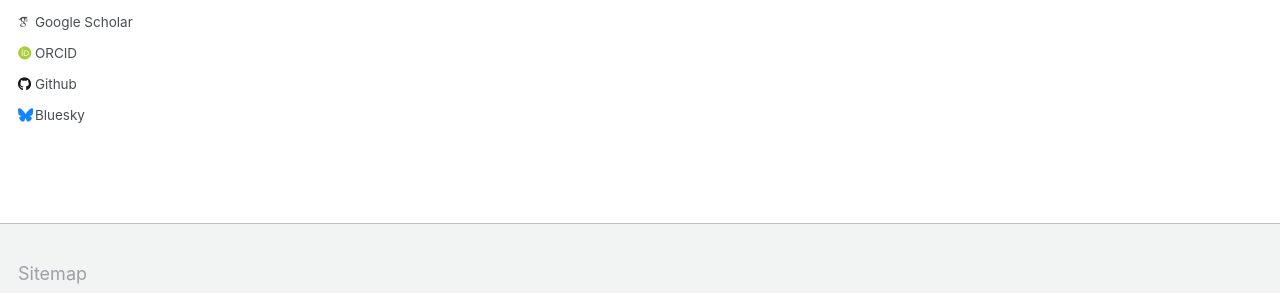
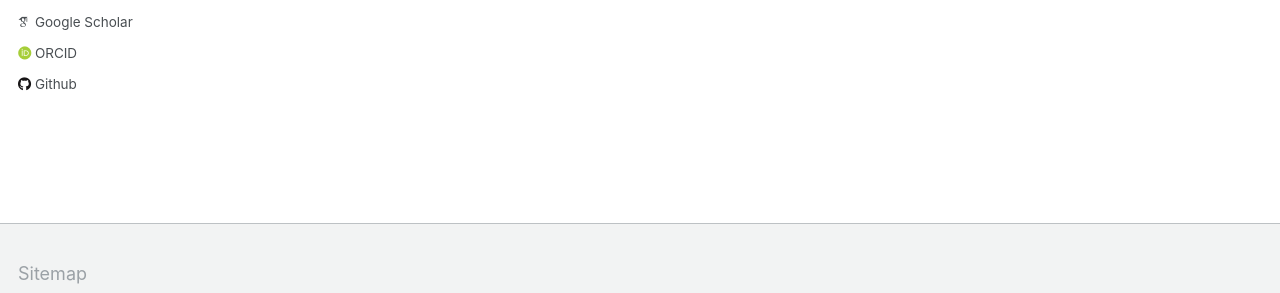
Before and after one commit to callmesanfornow/callmesanfornow.github.io, a Jekyll site: the page built from _pages/about.md, in a window 1280 px wide. Shown: the part 528-821 px from the top of the page. Built offline with Jekyll 4.4.1, drawn with Linux system fonts in a browser that asks for light colours; some web fonts are replaced.

Commit message:
Update _config.yml

```diff
--- a/_config.yml
+++ b/_config.yml
@@ -47,7 +47,7 @@ author:
   stackoverflow    : # User number or user number and name (i.e., use "1" or "1/jeff-atwood")
 
   # Social media
-  bluesky          : "idkwia.bsky.social" # Replace this with you Bluesky username
+  bluesky          : #"idkwia.bsky.social" # Replace this with you Bluesky username
   facebook         : # Username
   flickr           : # Username
   foursquare       : # Username
```
